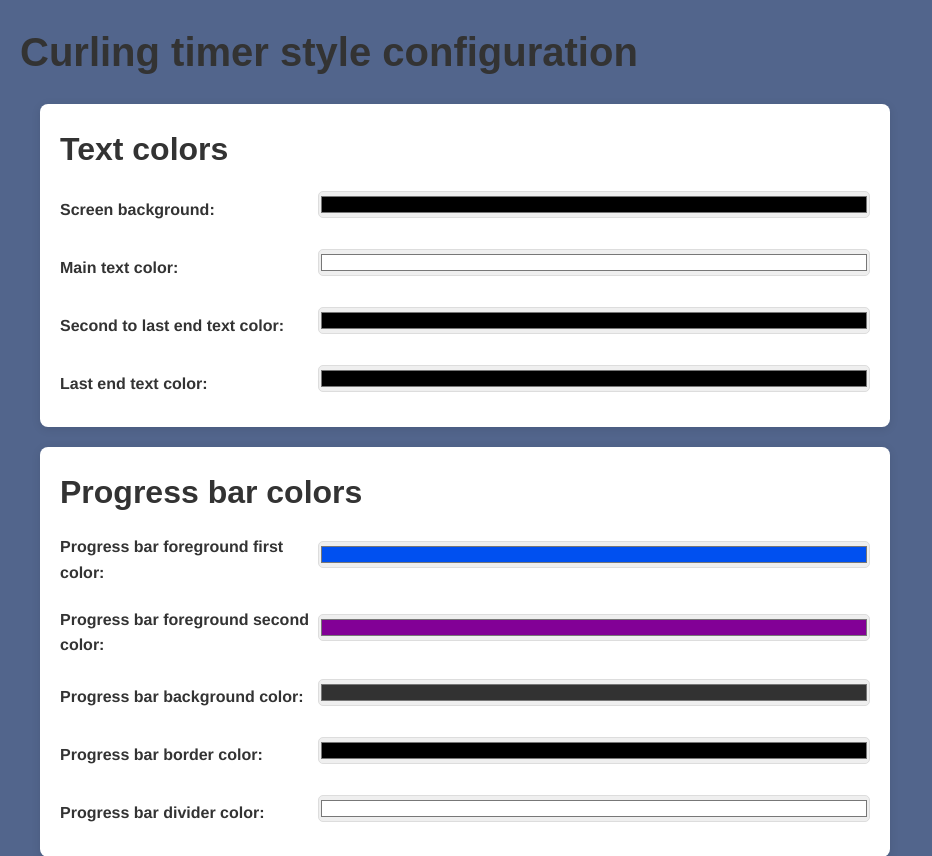
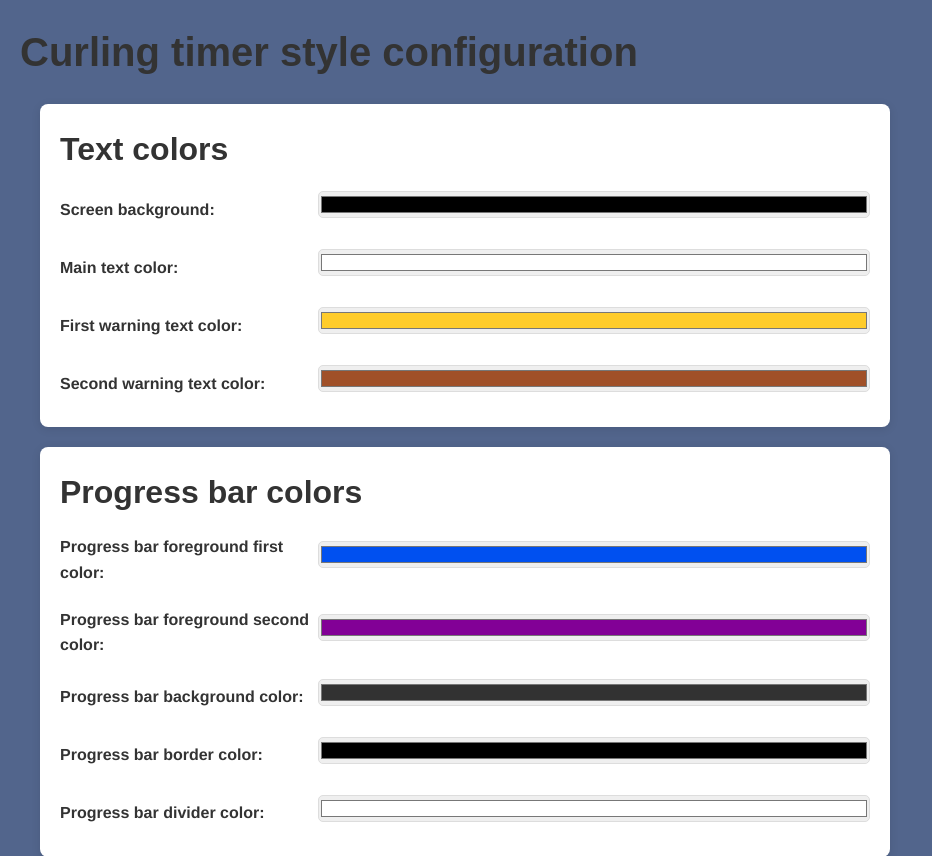
Before and after one commit to mrsquig/curling_timer, a Flask app: page /style_preview in a window 1280 px wide. Shown: the top 856 px of the page, without its empty margins (0-932 px from the left). Run offline with Flask 3, Linux system fonts and the light colour scheme.

Commit message:
Update style previewer to change "second to last end" and "last end" names to "warning 1" and "warning 2"

```diff
--- a/api.py
+++ b/api.py
@@ -102,20 +102,21 @@ def style_preview():
 
   return render_template('style_preview.html', styles=styles)
 
-def get_style_image(end_num, styles):
+def get_style_image(end_num, styles, percent=0.25):
   import app
   img_io = io.BytesIO()
   clock = app.IceClock(headless=True, styles=styles)
   clock._server_config = {k: v.value for k,v in server_config.items()}
   total_time = server_config["time_per_end"].value * server_config["num_ends"].value
-  elapsed = server_config["time_per_end"].value * (end_num - 1) + 0.25 * server_config["time_per_end"].value
+  elapsed = server_config["time_per_end"].value * (end_num - 1) + percent * server_config["time_per_end"].value
 
   clock._hours = int((total_time-elapsed) // 3600)
   clock._minutes = int(((total_time-elapsed) // 60) % 60)
   clock._seconds = int((total_time-elapsed) % 60)
   clock._end_number = end_num
-  clock._end_percentage = 0.25
+  clock._end_percentage = percent
   clock._is_overtime = False
+  clock._uptime = elapsed
   clock.render_to_image(img_io)
 
   img_io.seek(0)
@@ -129,14 +130,17 @@ def style_img():
   styles["colors"] = {k: tuple(v) for k,v in styles["colors"].items()}
   if input_data["image_settings"]["image_type"] == "normal":
     end_num = 1
-  elif input_data["image_settings"]["image_type"] == "second_to_last":
+    end_percent = 0.25
+  elif input_data["image_settings"]["image_type"] == "warning_1":
     end_num = server_config["num_ends"].value - 1
-  elif input_data["image_settings"]["image_type"] == "last":
+    end_percent = 0.5
+  elif input_data["image_settings"]["image_type"] == "warning_2":
     end_num = server_config["num_ends"].value
+    end_percent = 0.5
   else:
     return jsonify({"error": "Invalid image type provided"}), 400
 
-  img_io = get_style_image(end_num, styles)
+  img_io = get_style_image(end_num, styles, percent = end_percent)
 
   return send_file(img_io, mimetype='image/png')
 
--- a/app.py
+++ b/app.py
@@ -225,9 +225,9 @@ class IceClock:
       elif end_number >= num_ends and not allow_ot:
         return 2
     elif game_type == "league":
-      if uptime < (num_ends - 2)*time_per_end + WARNING_END_PERCENT*time_per_end:
+      if uptime < (num_ends - 2)*time_per_end + int(WARNING_END_PERCENT*time_per_end):
         return None
-      elif uptime < (num_ends - 1)*time_per_end + WARNING_END_PERCENT*time_per_end:
+      elif uptime < (num_ends - 1)*time_per_end + int(WARNING_END_PERCENT*time_per_end):
         return 1
       elif end_number >= num_ends and not allow_ot:
         return 2
--- a/templates/style_preview.html
+++ b/templates/style_preview.html
@@ -40,12 +40,12 @@
                         <input type="color" id="text_color" name="text_color" value={{styles.colors.TEXT}} />
                     </div>
                     <div class="form-group">
-                        <label for="text_end_minus1">Second to last end text color:</label>
-                        <input type="color" id="text_end_minus1" name="text_end_minus1" value={{styles.colors.TEXT_END_MINUS1}} />
+                        <label for="text_warning_1">First warning text color:</label>
+                        <input type="color" id="text_warning_1" name="text_warning_1" value={{styles.colors.TEXT_WARNING_1}} />
                     </div>
                     <div class="form-group">
-                        <label for="text_lastend">Last end text color:</label>
-                        <input type="color" id="text_lastend" name="text_lastend" value={{styles.colors.TEXT_LASTEND}} />
+                        <label for="text_warning_2">Second warning text color:</label>
+                        <input type="color" id="text_warning_2" name="text_warning_2" value={{styles.colors.TEXT_WARNING_2}} />
                     </div>
                 </div>
             </div>
@@ -94,11 +94,11 @@
         <h3 id="normal_header"></h3>
         <img id="generated_image" width="100%"> <br />
 
-        <h3 id="second_to_last_header"></h3>
-        <img id="generated_image_second_to_last_end" width="100%"><br />
+        <h3 id="warning_1_header"></h3>
+        <img id="generated_image_warning_1" width="100%"><br />
 
-        <h3 id="last_end_header"></h3>
-        <img id="generated_image_last_end" width="100%">
+        <h3 id="warning_2_header"></h3>
+        <img id="generated_image_warning_2" width="100%">
     </div>
 
     <script>
@@ -128,8 +128,8 @@
                             {
                                 'SCREEN_BG': hexToRgb(document.forms['styles_form']['screen_bg'].value),
                                 'TEXT': hexToRgb(document.forms['styles_form']['text_color'].value),
-                                'TEXT_END_MINUS1': hexToRgb(document.forms['styles_form']['text_end_minus1'].value),
-                                'TEXT_LASTEND': hexToRgb(document.forms['styles_form']['text_lastend'].value),
+                                'TEXT_WARNING_1': hexToRgb(document.forms['styles_form']['text_warning_1'].value),
+                                'TEXT_WARNING_2': hexToRgb(document.forms['styles_form']['text_warning_2'].value),
                                 'BAR_FG1': hexToRgb(document.forms['styles_form']['bar_fg1'].value),
                                 'BAR_FG2': hexToRgb(document.forms['styles_form']['bar_fg2'].value),
                                 'BAR_BG': hexToRgb(document.forms['styles_form']['bar_bg'].value),
@@ -188,19 +188,19 @@
                           document.getElementById("normal_header"),
                           "Normal style");
 
-            // Get the image for the second to last end
-            inputData["image_settings"]["image_type"] = "second_to_last";
+            // Get the image for the first warning
+            inputData["image_settings"]["image_type"] = "warning_1";
             get_style_img(inputData,
-                          document.getElementById('generated_image_second_to_last_end'),
-                          document.getElementById("second_to_last_header"),
-                          "Second to last end");
+                          document.getElementById('generated_image_warning_1'),
+                          document.getElementById("warning_1_header"),
+                          "Warning #1");
 
-            // Get the image for the last end
-            inputData["image_settings"]["image_type"] = "last";
+            // Get the image for the second warning
+            inputData["image_settings"]["image_type"] = "warning_2";
             get_style_img(inputData,
-                          document.getElementById('generated_image_last_end'),
-                          document.getElementById("last_end_header"),
-                          "Last end");
+                          document.getElementById('generated_image_warning_2'),
+                          document.getElementById("warning_2_header"),
+                          "Warning #2");
         }
         );
 
```
